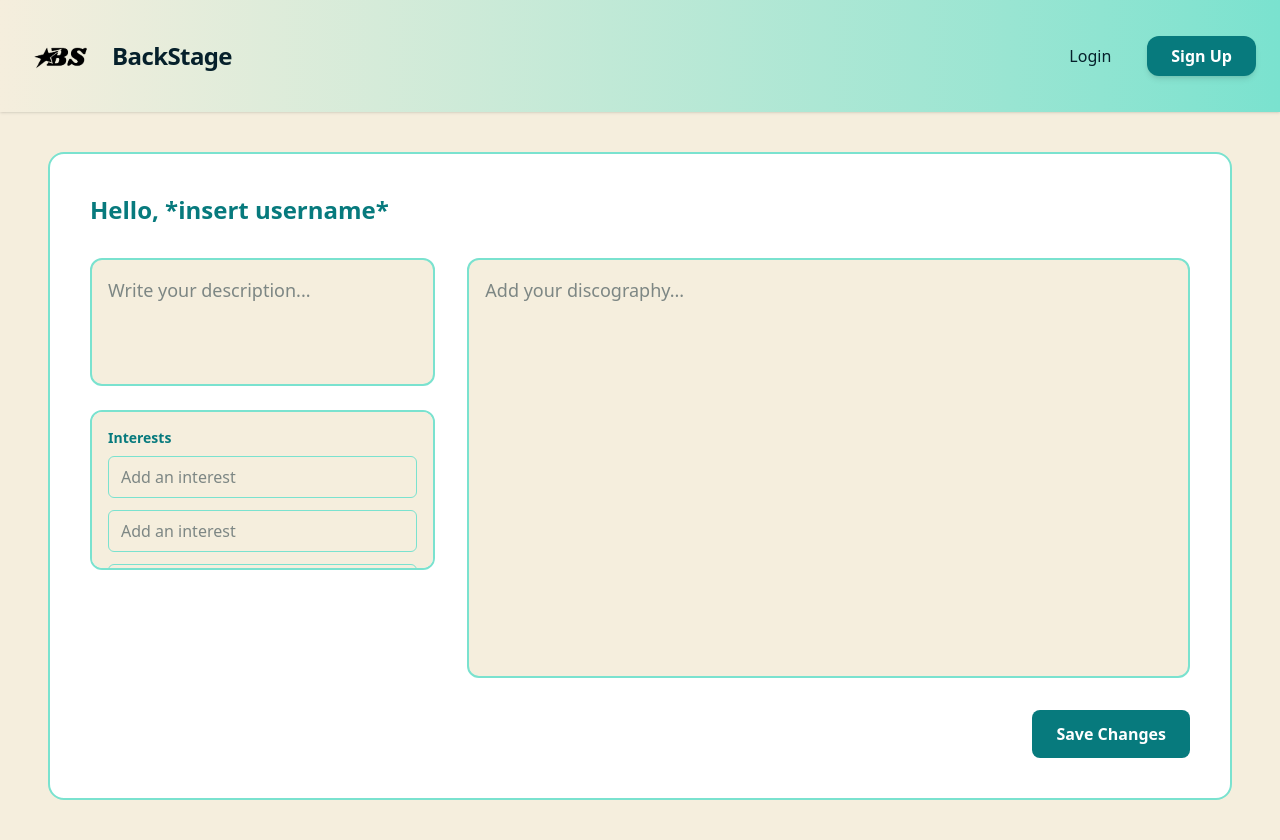
After one commit to Brooklyn-STEAM/10049-Matching-Music-Artists-to-Promote-Intuitive-Collaboration, a Flask app: page /profile/customization in a window 1280 px wide. The commit adds this page. Run offline with Flask 3, Linux system fonts and the light colour scheme; data that the repository does not hold is empty.

Commit message:
profile customization (#16)

```diff
--- a/main.py
+++ b/main.py
@@ -127,6 +127,18 @@ def register():
         return render_template("register.html.jinja")
 
 
+
+
+@app.route("/profile/customization")
+def customize():
+    connection = connect_db()
+
+    cursor = connection.cursor()
+
+    connection.close()
+
+
+    return render_template("profile.html.jinja")
 @app.route("/profile")
 def profile(UserID):
     connection = connect_db()
--- a/templates/navbar.html.jinja
+++ b/templates/navbar.html.jinja
@@ -2,7 +2,7 @@
       <div class="max-w-7xl mx-auto px-6 py-4 flex items-center justify-between">
        <a href="/">
         <div class="flex items-center gap-2">
-          <img src="static/Backstage_No_Bg.png" alt="logo" class="h-20">
+          <img src="/static/Backstage_No_Bg.png" alt="logo" class="h-20">
           <h1 class="text-2xl font-semibold tracking-tight">BackStage</h1>
         </div>
         </a>
--- /dev/null
+++ b/templates/profile.html.jinja
@@ -0,0 +1,91 @@
+<!DOCTYPE html>
+<html lang="en">
+<head>
+  <meta charset="UTF-8" />
+  <meta name="viewport" content="width=device-width, initial-scale=1.0" />
+  <script src="https://cdn.jsdelivr.net/npm/@tailwindcss/browser@4"></script>
+  <title>BackStage | Dashboard</title>
+</head>
+
+<body class="bg-[#F5EEDD] text-[#06202B] font-sans antialiased">
+
+  {% include "navbar.html.jinja" %}
+
+  <main class="max-w-7xl mx-auto px-12 py-10">
+
+
+    <section class="bg-white border-2 border-[#7AE2CF] rounded-2xl p-10">
+
+
+  <div class="mb-8">
+    <h2 class="text-2xl font-semibold text-[#077A7D]">
+      Hello, *insert username*
+    </h2>
+  </div>
+
+
+  <form class="space-y-8">
+
+
+    <div class="grid grid-cols-3 gap-8">
+
+
+      <div class="col-span-1 flex flex-col gap-6">
+
+
+        <div class="bg-[#F5EEDD] border-2 border-[#7AE2CF] rounded-xl p-4 h-32">
+          <textarea
+            placeholder="Write your description..."
+            class="w-full h-full bg-transparent resize-none outline-none text-[#06202B] text-lg placeholder-[#06202B]/50"
+          ></textarea>
+        </div>
+
+
+        <div class="bg-[#F5EEDD] border-2 border-[#7AE2CF] rounded-xl p-4 h-40 overflow-y-auto">
+          <label class="block text-sm font-semibold text-[#077A7D] mb-2">
+            Interests
+          </label>
+
+          <div class="flex flex-col gap-3">
+            <input class="border border-[#7AE2CF] rounded-md px-3 py-2" placeholder="Add an interest" />
+            <input class="border border-[#7AE2CF] rounded-md px-3 py-2" placeholder="Add an interest" />
+            <input class="border border-[#7AE2CF] rounded-md px-3 py-2" placeholder="Add an interest" />
+          </div>
+        </div>
+
+      </div>
+
+
+      <div class="col-span-2">
+        <div class="bg-[#F5EEDD] border-2 border-[#7AE2CF] rounded-xl p-4 h-[420px]">
+          <textarea
+            placeholder="Add your discography..."
+            class="w-full h-full bg-transparent resize-none outline-none text-[#06202B] text-lg placeholder-[#06202B]/50"
+          ></textarea>
+        </div>
+      </div>
+
+    </div>
+
+    <div class="flex justify-end">
+      <button
+        type="button"
+        class="bg-[#077A7D] text-white px-6 py-3 rounded-lg font-semibold hover:bg-[#06202B] transition"
+      >
+        Save Changes
+      </button>
+    </div>
+
+  </form>
+
+
+</section>
+
+
+
+
+
+  </main>
+
+</body>
+</html>
```
Also changed, not shown: templates/profile_settings.hmtl.jinja (added, +12 -0 lines).
